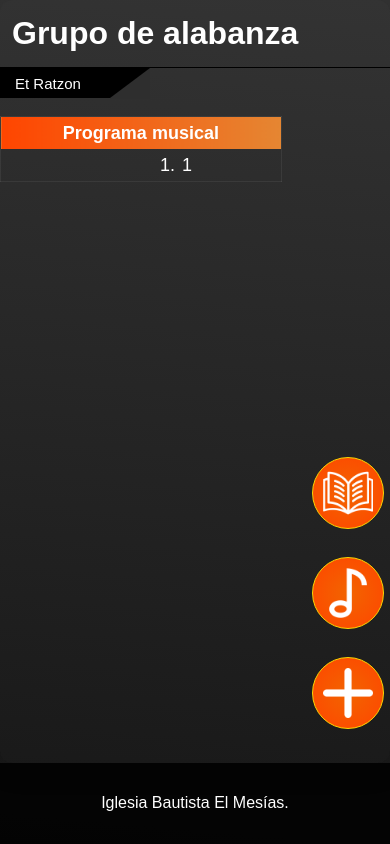
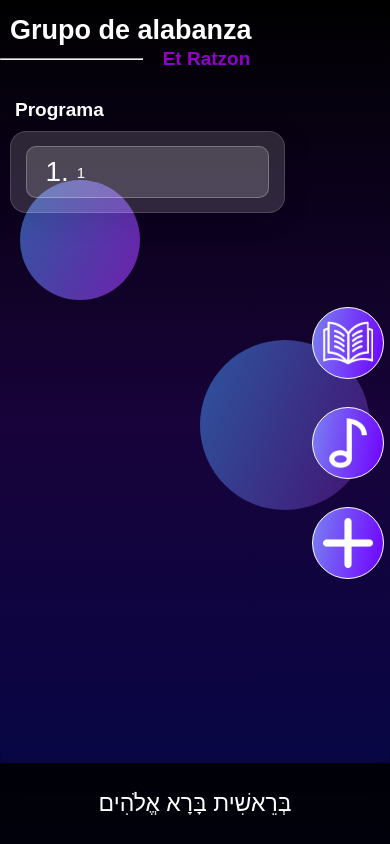
Before and after one commit to fran815/acordes, a Flask app: page / in a window 390 px wide. Run offline with Flask 3, Linux system fonts and the light colour scheme; tables that the repository leaves empty or names only in its code hold one stand-in row (values such as "Sample post"); data that the repository does not hold is empty.

Commit message:
update 0.16

```diff
--- a/static/css/index.css
+++ b/static/css/index.css
@@ -7,10 +7,36 @@ body {
     height: 100dvh;
     font-family: sans-serif;
 
-    background: #171717;
-    background: linear-gradient(365deg,rgba(23, 23, 23, 1) 0%, rgba(51, 51, 51, 1) 100%);
+    background: rgb(22, 2, 31);
+    background: linear-gradient(180deg,rgba(0, 0, 0, 1) 0%, rgb(24, 3, 58) 50%, rgb(4, 7, 71) 100%);
 
 }
+
+.first-ball {
+    position: absolute;
+    top: 340px;
+    left: 200px;
+    width: 170px;
+    height: 170px;
+    z-index: -0;
+
+    border-radius: 50%;
+    background: #4075DA;
+    background: linear-gradient(112deg,rgb(45, 85, 158) 0%, rgb(68, 18, 114) 100%);
+}
+.second-ball {
+    position: absolute;
+    top: 180px;
+    left: 20px;
+    width: 120px;
+    height: 120px;
+    z-index: -0;
+
+    border-radius: 50%;
+    background: #4075DA;
+    background: linear-gradient(112deg,rgb(49, 88, 160) 0%, rgb(110, 32, 173) 100%);
+}
+
 footer {
     display: flex;
     align-items: center;
@@ -26,6 +52,11 @@ footer {
     text-align: center;
     width: 100%;
 }
+.footer-title p {
+    font-size: 23px;
+    font-family: sans-serif;
+}
+
 .social-div {
     display: flex;
     justify-content: center;
@@ -115,7 +146,13 @@ a {
     margin: 2px solid black;
 }
 
+.program-msg {
+    font-size: 19px;
+    margin-left: 15px;
+    margin-block: 10px;
 
+    color: white;
+}
 
 /* TABLE DIV */
 .table-section {
@@ -134,22 +171,22 @@ table {
     font-size: 20px;
     margin-left: 25px;
 }
-/* table th {
-    height: 35px;
-    font-size: 23px;
-    font-weight: bold;
-
-    color: black;
-    border-top-left-radius: 15px;
-    border-top-right-radius: 15px;
-} */
 tbody tr {
-    color: black;
-    height: 32px;
+    height: 60px;
+    margin-block: 10px;
 }
 tbody td {
     cursor: pointer;
-    height: 30px;
+}
+
+.element-td {
+    display: flex;
+    align-items: center;
+    height: 50px;
+
+    background-color: rgba(255, 255, 255, 0.15);
+    border: 1px solid rgba(255, 255, 255, 0.25);
+    border-radius: 10px;
 }
 
 
@@ -176,11 +213,11 @@ tbody td {
 
 
     table {
-        width: 85%;
+        width: 90%;
         text-align: left;
         margin-left: 0px;
+        margin-block: 10px;
 
-        border: 1px solid rgba(128, 128, 128, 0.164);
         border-collapse: collapse;
 
     }
@@ -193,17 +230,19 @@ tbody td {
         color: white;
         /* background-color: orangered; */
         border: none;
-        background: #E58632;
-        background: linear-gradient(270deg, #E58632, orangered);
     }
     table td {
-        font-size: 18px;
+        font-size: 15px;
+        font-weight: normal;
         border: none;
         color: white;
     }
     #nums-counter {
+        width: 50px;
         text-align: right;
         white-space: pre;
+
+        font-size: 28px;
     }
 
     .table-section {
@@ -212,7 +251,18 @@ tbody td {
         width: 100%;
     }
     .table-div {
-        width: 85%;
+        display: flex;
+        justify-content: center;
+        width: 70%;
+        margin-left: 10px;
+
+        background: rgba(255, 255, 255, 0.15);
+        border-radius: 16px;
+        box-shadow: 0 4px 30px rgba(0, 0, 0, 0.1);
+        backdrop-filter: blur(5px);
+        -webkit-backdrop-filter: blur(5px);
+        border: 1px solid rgba(255, 255, 255, 0.15);
+
     }
 
     /* HEADER */
@@ -224,15 +274,14 @@ tbody td {
         margin-left: 0;
     }
     .theme-div {
-        width: 100%;
+        width: 70%;
         text-align: left;
-        border-bottom: 1px solid black;
+        margin-top: 15px;
     }
     .theme-div h1 {
-        font-size: 32px;
+        font-size: 27px;
         margin: 0;
-        margin-block: 15px;
-        margin-left: 12px;
+        margin-left: 10px;
     }
 
 
@@ -242,7 +291,7 @@ tbody td {
         width: 15%;
 
         right: 0;
-        bottom: 20px;
+        bottom: 170px;
         /* background-color: red; */
     }
     .circle-options-div {
@@ -266,10 +315,10 @@ tbody td {
         height: 70px;
         /* background-color: orangered; */
         border-radius: 50%;
-        border: 1px solid gold;
+        border: 1px solid white;
 
-        background: #F26400;
-        background: radial-gradient(at center, #F26400, orangered);
+        background: #7981F1;
+        background: linear-gradient(100deg,rgba(121, 129, 241, 1) 0%, rgb(111, 1, 255) 100%);
     }
     #book {
         width: 50px;
@@ -303,18 +352,21 @@ tbody td {
     /* GROUP NAME */
     .group-name {
         display: flex;
+        justify-content: left;
         align-items: center;
-        width: 150px;
-        height: 30px;
+        width: 260px;
+        height: 25px;
         margin: 0;
 
         color: white;
-        background-color: black;
     }
     .group-name p {
-        width: 110px;
-        margin-left: 15px;
-        font-size: 15px;
+        font-size: 19px;
+        font-weight: bold;
+        width: 180px;
+        margin-left: 20px;
+
+        color: rgb(147, 0, 206);
     }
     .group-name-separ {
         width: 0px;
@@ -327,6 +379,9 @@ tbody td {
         color: transparent;
         background-color: transparent;
     }
+    .theme-line {
+        width: 100%;
+    }
 
 
     .options-div {
--- a/templates/index.html
+++ b/templates/index.html
@@ -7,14 +7,18 @@
     <title>Home</title>
 </head>
 <body>
+
+    <div class="first-ball"></div>
+    <div class="second-ball"></div>
+
     <div class="main-div">
         <div class="main-header">
             <div class="theme-div">
                 <h1>Grupo de alabanza</h1>
             </div>
             <div class="group-name">
+                <hr class="theme-line">
                 <p>Et Ratzon</p>
-                <div class="group-name-separ"></div>
             </div>
 
             <div class="options-div">
@@ -33,6 +37,7 @@
 
         <br>
 
+        <h4 class="program-msg">Programa</h4>
         <div class="table-section">
             <div>
                 <form action="/song" method="post" id="myHomeMethod">
@@ -41,18 +46,23 @@
             </div>
             <div class="table-div">
                 <table>
-                    <th class="table-head" colspan="2">Programa musical</th>
+                    <!-- <th class="table-head" colspan="2"></th> -->
                     <tbody>
                         {% for x in canciones %}
                             <tr>
-                                <td id="nums-counter">{{ loop.index }}. </td>
                                 {% if x[0] == "Bienvenida" or x[0] == "Especial" or x[0] == "Predicación" or x[0] == "Acción de gracias" or x[0] == "Otro" %}
                                     <td>
-                                        {{ x[0] }}
+                                        <div class="element-td">
+                                            <div id="nums-counter">{{ loop.index }}. </div>
+                                            <div style="font-weight: bold; color: white; font-size: 17px;">{{ x[0] }}</div>
+                                        </div>
                                     </td>
                                 {% else %}
-                                    <td onclick="searchClick(this)">
-                                        {{ x[0] }}
+                                    <td>
+                                        <div class="element-td">
+                                            <div id="nums-counter">{{ loop.index }}. </div>
+                                            <div onclick="searchClick(this)">{{ x[0] }}</div>
+                                        </div>
                                     </td>
                                 {% endif %}
                             </tr>
@@ -92,7 +102,7 @@
     <footer>
         <div class="main-footer">
             <div class="footer-title">
-                <p>Iglesia Bautista El Mesías.</p>
+                <p>בְּרֵאשִׁית בָּרָא אֱלֹהִים</p>
             </div>
             <!-- <div class="social-div">
                 <div class="social">
```
